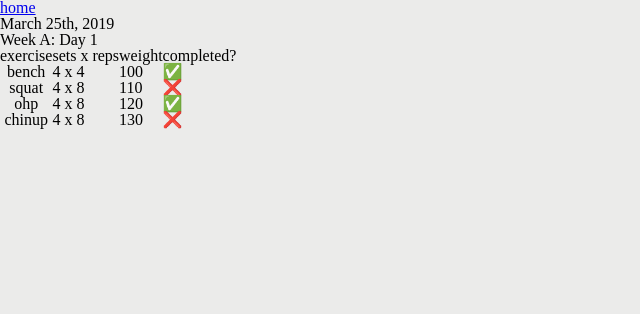
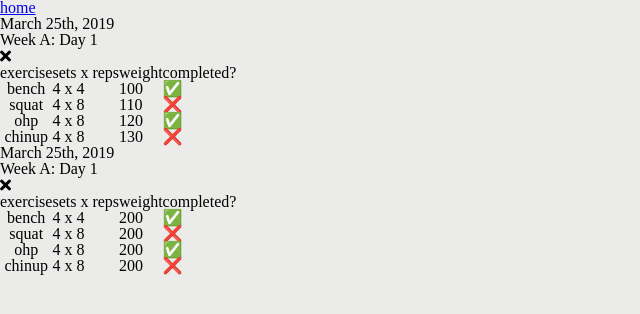
Before and after one commit to rcyork/workout, a React (Create React App) app: page /log in a window 1280 px wide. Shown: the top 314 px of the page, without its empty margins (0-640 px from the left). Built offline with nearby package versions, Linux system fonts and the light colour scheme.

Commit message:
add ability to delete log entries

```diff
--- a/src/App.js
+++ b/src/App.js
@@ -49,6 +49,44 @@ export const App = () => {
           completed: false
         }
       ]
+    },
+    {
+      date: 1558131740591,
+      id: "wad1",
+      exercises: [
+        {
+          name: "bench",
+          sets: 4,
+          reps: 4,
+          amrap: false,
+          weight: 200,
+          completed: true
+        },
+        {
+          name: "squat",
+          sets: 4,
+          reps: 8,
+          amrap: false,
+          weight: 200,
+          completed: false
+        },
+        {
+          name: "ohp",
+          sets: 4,
+          reps: 8,
+          amrap: false,
+          weight: 200,
+          completed: true
+        },
+        {
+          name: "chinup",
+          sets: 4,
+          reps: 8,
+          amrap: false,
+          weight: 200,
+          completed: false
+        }
+      ]
     }
   ]);
   const [workout, setWorkout] = useState(
@@ -84,7 +122,11 @@ export const App = () => {
             <Workout workout={calculatedWorkout} log={log} setLog={setLog} />
           )}
         />
-        <Route exact path="/log" render={() => <Log log={log} />} />
+        <Route
+          exact
+          path="/log"
+          render={() => <Log log={log} setLog={setLog} />}
+        />
       </Switch>
     </BrowserRouter>
   );
--- a/src/components/Log/Log.js
+++ b/src/components/Log/Log.js
@@ -6,7 +6,15 @@ import { WORKOUT_NAMES } from "../../utils/workoutNames";
 
 import "./Log.css";
 
-export const Log = ({ log }) => {
+export const Log = ({ log, setLog }) => {
+  const deleteLogEntry = date => {
+    setLog(log => {
+      return log.filter(entry => {
+        return entry.date !== date;
+      });
+    });
+  };
+
   return (
     <div className="log">
       <Link to="/">home</Link>
@@ -17,6 +25,12 @@ export const Log = ({ log }) => {
             <p>
               {WORKOUT_NAMES.find(workout => workout.name === log.id).fullName}
             </p>
+            <button
+              className="logCard__banner__delete"
+              onClick={() => deleteLogEntry(logEntry.date)}
+            >
+              <i className="fas fa-times" />
+            </button>
           </div>
           <table className="logCard__table">
             <tbody>
```
